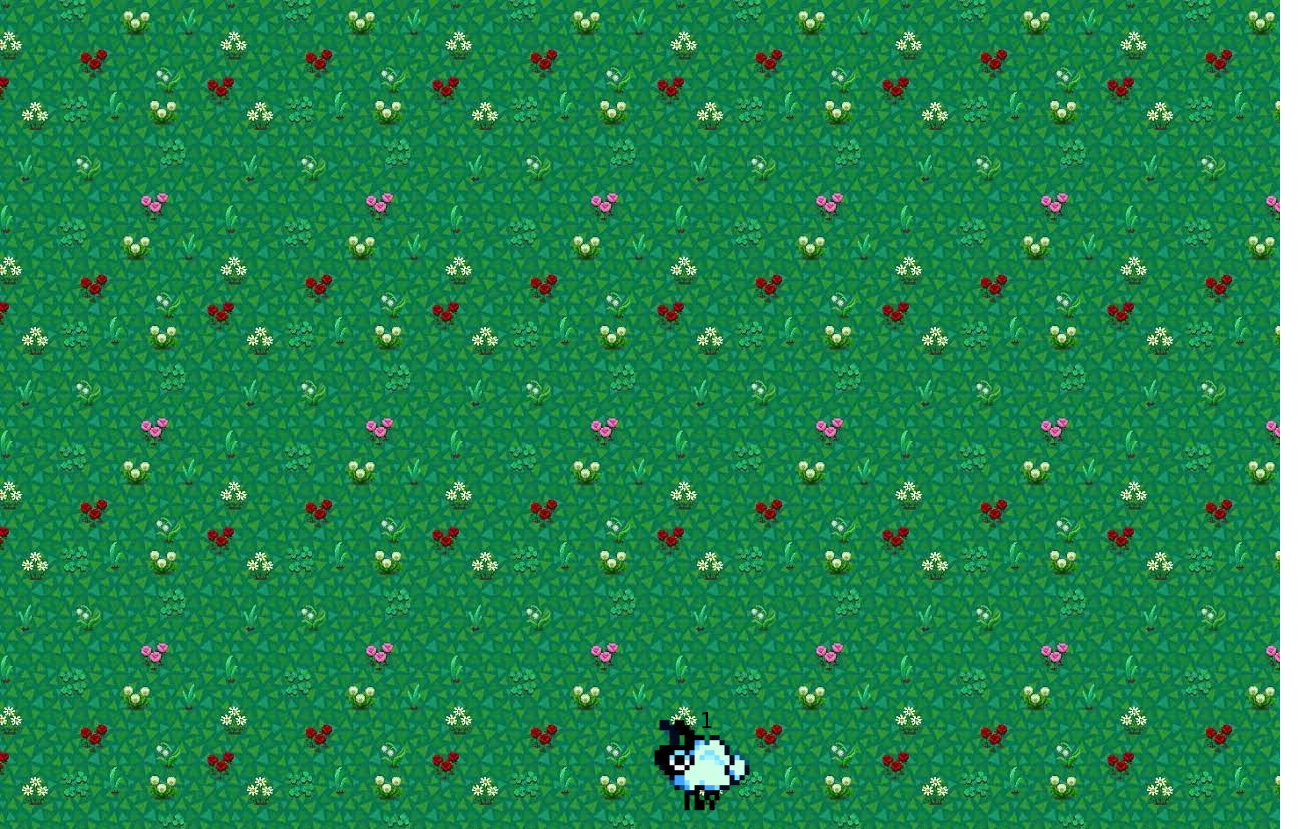
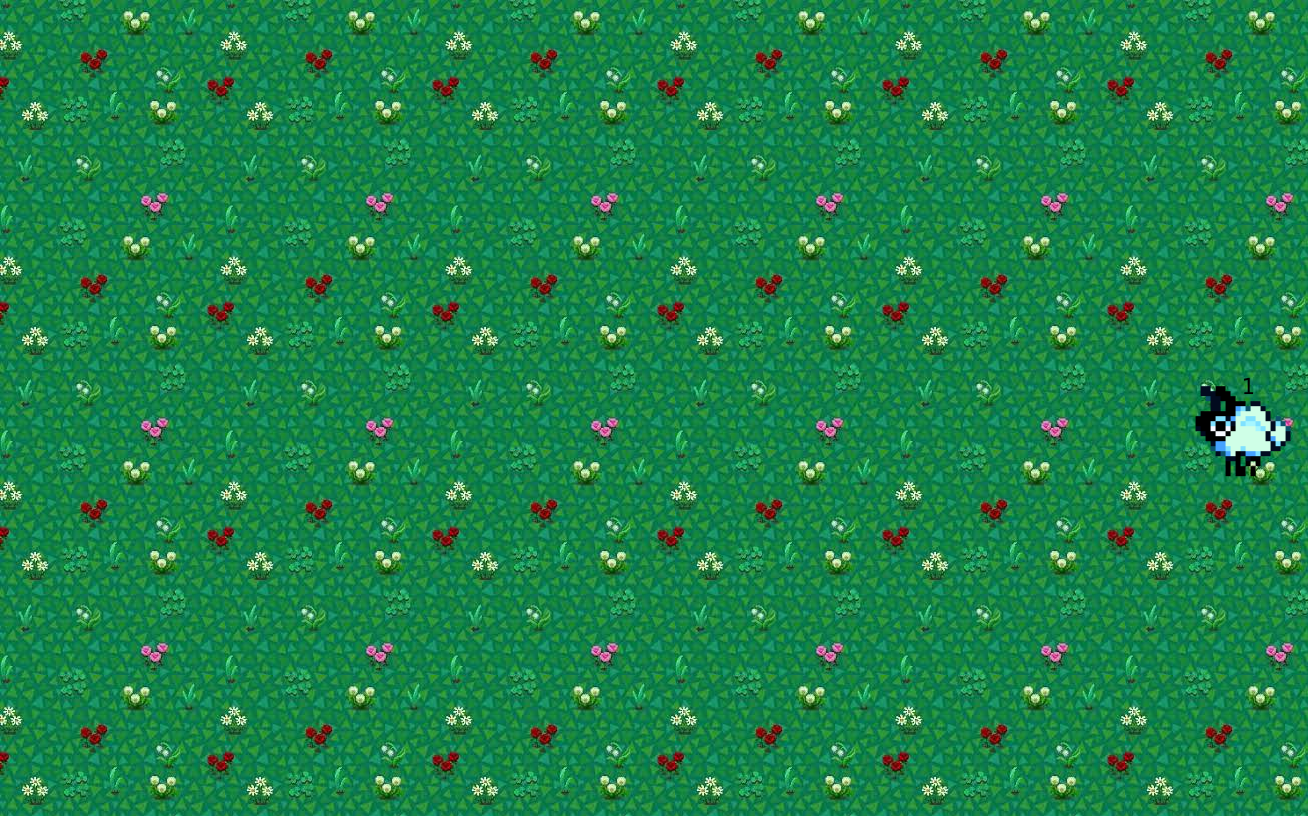
Before and after one commit to reagancoleman/reagancoleman.github.io, a plain HTML site: page projects/bouncing-box/index.html in a window 1280 px wide. Both pictures are taken after a click on the element "Click!". Shown: the whole page, 1308 px wide, since content can reach past the window. Drawn offline with Linux system fonts and the light colour scheme.

Commit message:
index.html

```diff
--- a/projects/bouncing-box/index.html
+++ b/projects/bouncing-box/index.html
@@ -5,6 +5,7 @@
 	<title>Sheep Counter</title>
 	<script src="jquery.min.js"></script>
 	<style>
+
 		.box {
 			width: 120px;
 			height: 120px;
@@ -49,7 +50,7 @@
 			// Every 50 milliseconds, call the update Function (see below)
 			var interval = setInterval(update, 50);
 
-			//ENDGAME
+			//ENDGAME i dunno how to do this >:C
 			function endGame(){
 				clearInterval(interval);
 			}
@@ -79,7 +80,6 @@
 			var positionY = 100;
 			var speedY = 5;
 			var boardHeight = jQuery(window).height();
-			var randNum = Math.random()*100
 
 			/* ;/
 			This Function will be called 20 times/second. Each time it is called,
@@ -125,13 +125,15 @@
 			the left side of the screen.
 			*/
 			function handleBoxClick() {
-				positionX=randNum
+				var randNumX = Math.random()*boardWidth
+				var randNumY = Math.random()*boardHeight
+				//??? did i do this right???
+				positionX=randNumX;
+				positionY=randNumY;
 
 				//increase points by 1
 				points = points + 1;
 
-				//increase speed
-				speed = speed + 3
 
 				changeBoxText(points);
 
@@ -139,9 +141,10 @@
 				if( speed > 0 ){
 					speed += 3;
 				}
-				else if(speed<0){
-					speed -=3;
+				else if( speed < 0 ){
+					speed -= 3;
 				}
+
 
 			};
 		})();
```
Also changed, not shown: projects/bouncing-box/images/grash.jpg (deleted).
